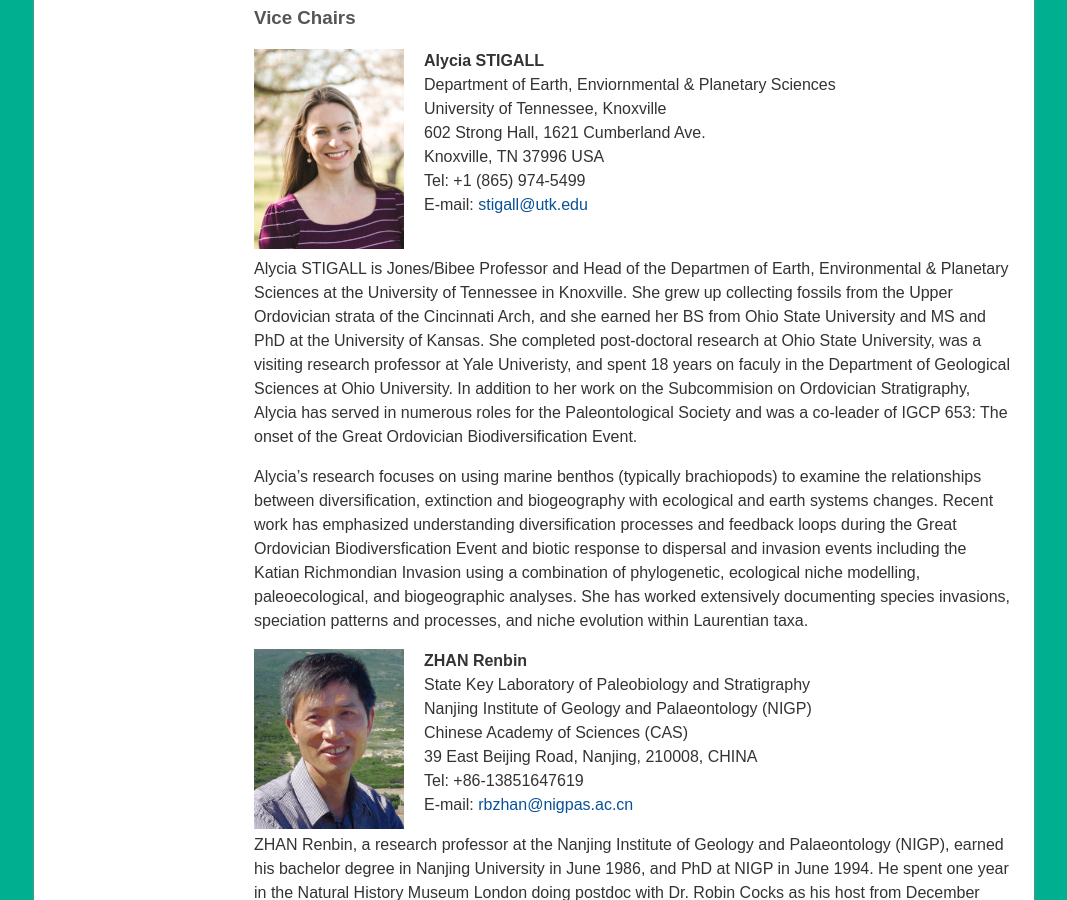
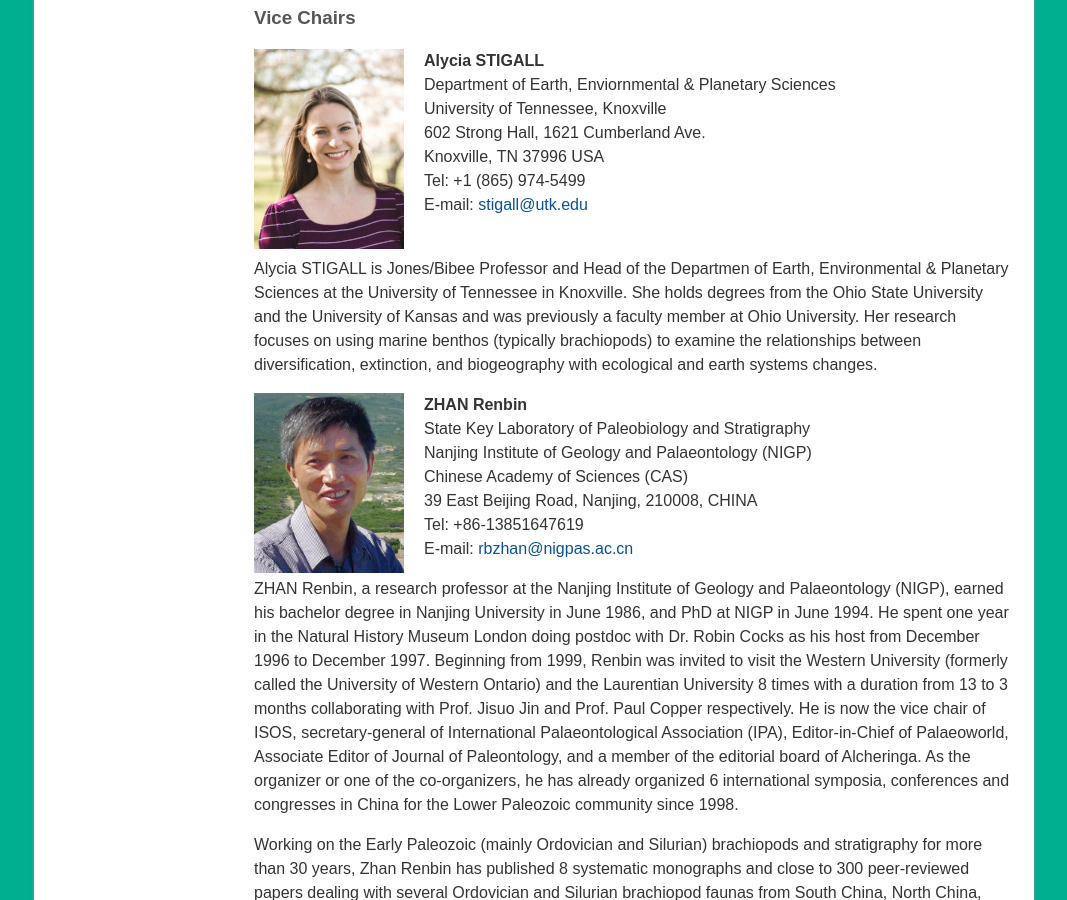
Before and after one commit to whwangChina/subcommission-ordovician, a Jekyll site: the page built from pages/subcommission.md, in a window 1280 px wide and 900 px high, scrolled down 902 px. Shown: the whole window, without its empty margins (106-1173 px from the left). Built offline with Jekyll 4.4.1, drawn with Linux system fonts in a browser that asks for light colours.

Commit message:
Update subcommission.md

```diff
--- a/pages/subcommission.md
+++ b/pages/subcommission.md
@@ -35,9 +35,7 @@ Tel: +1 (865) 974-5499
 E-mail: <stigall@utk.edu>
 <br />
 
-Alycia STIGALL is Jones/Bibee Professor and Head of the Departmen of Earth, Environmental & Planetary Sciences at the University of Tennessee in Knoxville. She grew up collecting fossils from the Upper Ordovician strata of the Cincinnati Arch, and she earned her BS from Ohio State University and MS and PhD at the University of Kansas. She completed post-doctoral research at Ohio State University, was a visiting research professor at Yale Univeristy, and spent 18 years on faculy in the Department of Geological Sciences at Ohio University. In addition to her work on the Subcommision on Ordovician Stratigraphy, Alycia has served in numerous roles for the Paleontological Society and was a co-leader of IGCP 653: The onset of the Great Ordovician Biodiversification Event.
-
-Alycia's research focuses on using marine benthos (typically brachiopods) to examine the relationships between diversification, extinction and biogeography with ecological and earth systems changes. Recent work has emphasized understanding diversification processes and feedback loops during the Great Ordovician Biodiversfication Event and biotic response to dispersal and invasion events including the Katian Richmondian Invasion using a combination of phylogenetic, ecological niche modelling, paleoecological, and biogeographic analyses. She has worked extensively documenting species invasions, speciation patterns and processes, and niche evolution within Laurentian taxa.
+Alycia STIGALL is Jones/Bibee Professor and Head of the Departmen of Earth, Environmental & Planetary Sciences at the University of Tennessee in Knoxville. She holds degrees from the Ohio State University and the University of Kansas and was previously a faculty member at Ohio University.  Her research focuses on using marine benthos (typically brachiopods) to examine the relationships between diversification, extinction, and biogeography with ecological and earth systems changes.
 
 
 <img src="images/person-zhan.gif" alt="Renbin" style="float:left; margin-right: 20px; width:150px;" />
```
